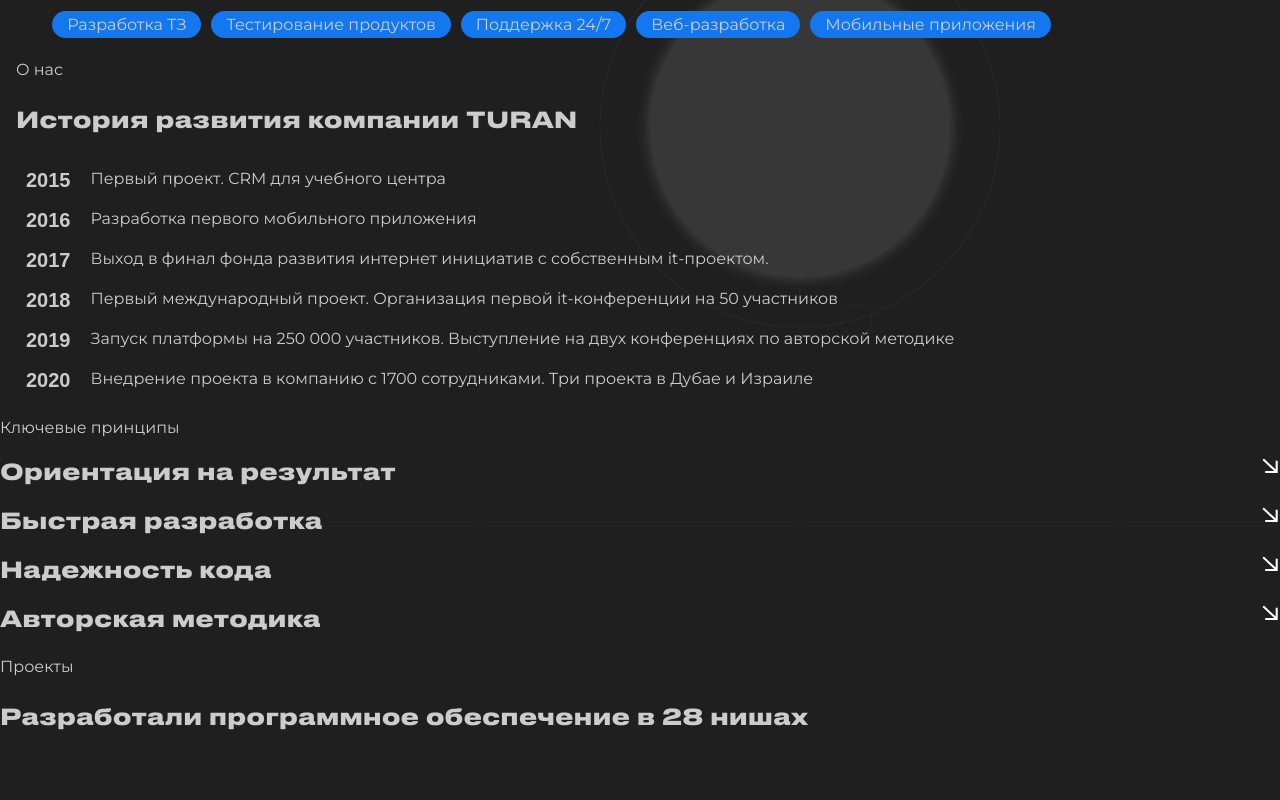
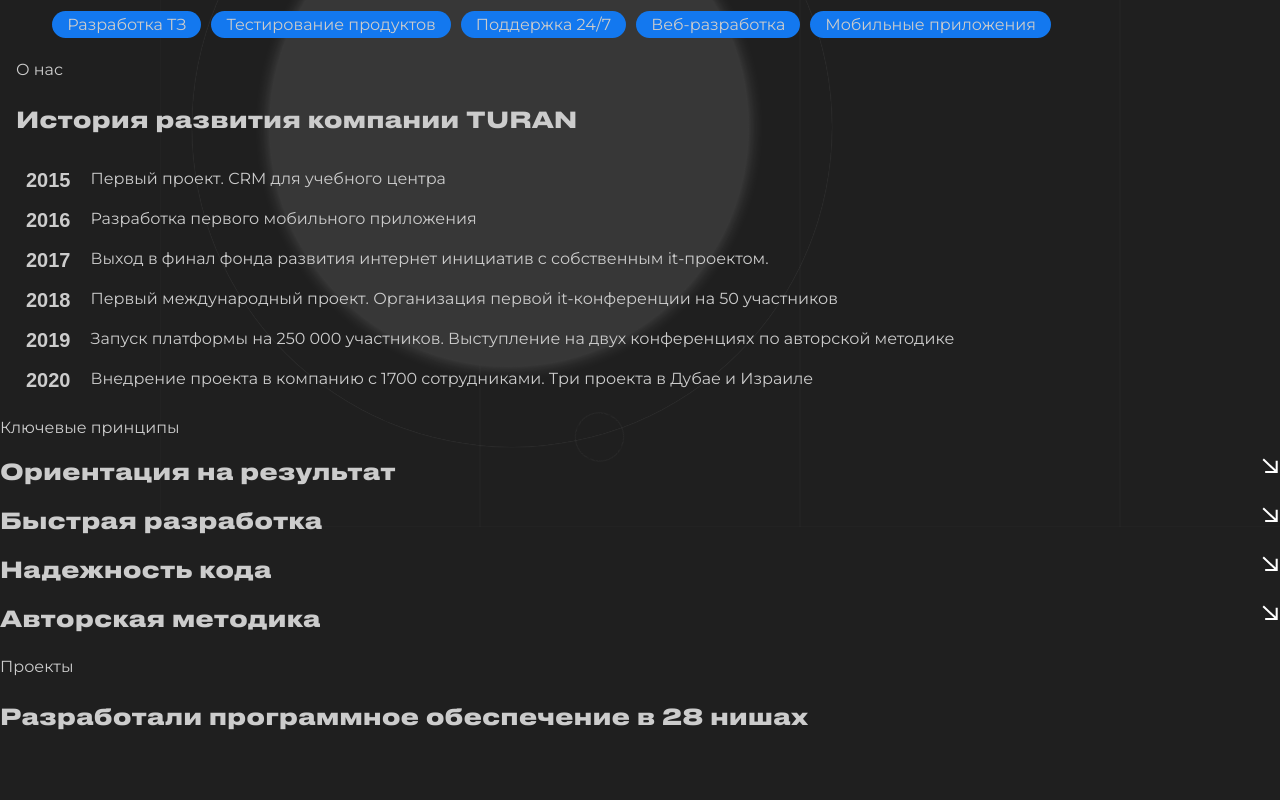
Before and after one commit to gennadiy-0612/dmitriy.site, a plain HTML site: page index.html in a window 1280 px wide. Shown: the part 273-1073 px from the top of the page. Drawn offline with Linux system fonts and the light colour scheme.

Commit message:
animated-sphere-are-fixed

```diff
--- a/css/main.css
+++ b/css/main.css
@@ -395,18 +395,17 @@
 
 .back-site__round-out, .back-site__round-in {
     display: block;
-    bottom: 0;
-    top: 0;
+    top: 10%;
     left: 0;
+    margin: auto 0 auto 12%;
     right: 0;
-    margin: auto;
 }
 
 .back-site__round-out {
     position: absolute;
-    width: 50vmin;
-    height: 50vmin;
-    border-radius: 49vmin;
+    width: 80vmin;
+    height: 80vmin;
+    border-radius: 40vmin;
     box-shadow: 0 0 1px #FFF;
 }
 
```
